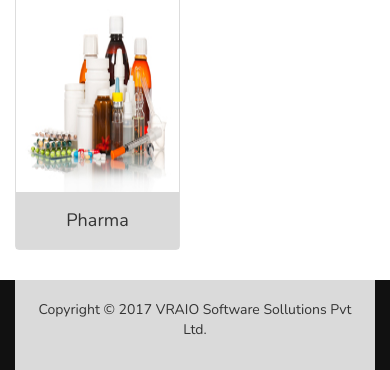
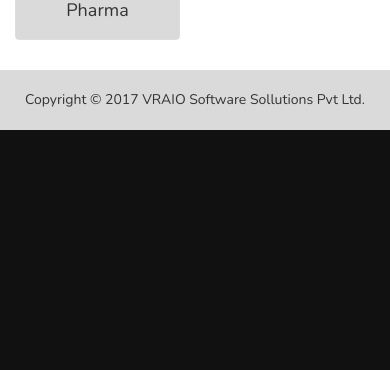
Before and after one commit to Bhavyashree-P-B/new-project, an Angular app: page / in a window 390 px wide. Shown: the part 999-1369 px from the top of the page. After the commit the page ends 1129 px from the top, so only its background shows below. Built offline with nearby package versions, Linux system fonts and the light colour scheme; what angular2-google-maps would draw is missing.

Commit message:
footer alignment, dashboard blocks improvement in responsiveness

```diff
--- a/src/app/app.component.html
+++ b/src/app/app.component.html
@@ -39,11 +39,9 @@
                 <router-outlet></router-outlet>
             </div>
         </div>
-        <div class="footer">
-            <div class="row">
-                <div class="col-md-12">
-                    <p class="text-center">Copyright © 2017 VRAIO Software Sollutions Pvt Ltd.</p>
-                </div>
+        <div class="row">
+            <div class="col-md-12 footer">
+                <p class="text-center">Copyright © 2017 VRAIO Software Sollutions Pvt Ltd.</p>
             </div>
         </div>
     </div>
--- a/src/app/component/dashboard/dashboard.component.css
+++ b/src/app/component/dashboard/dashboard.component.css
@@ -61,6 +61,10 @@ a.category-list {
     bottom: -200px;
 }
 
+.category-list>.thumbnail>img.img-resposive {
+    height: 200px;
+}
+
 @media (min-width: 1200px) {
     .header-bg>.search {
         width: 70%;
@@ -78,12 +82,18 @@ a.category-list {
         width: 100%;
         padding-top: 70px
     }
+    .category-list>.thumbnail>img.img-resposive {
+        height: 160px;
+    }
 }
 
 @media (max-width: 767px) {
     .header-bg>.search {
         width: 100%;
         padding-top: 70px
+    }
+    .category-list>.thumbnail>img.img-resposive {
+        height: 130px;
     }
 }
 
--- a/src/app/component/dashboard/dashboard.component.html
+++ b/src/app/component/dashboard/dashboard.component.html
@@ -1,3 +1,38 @@
+<!--<div id="carousel-example-generic" class="carousel slide" data-ride="carousel">
+    <ol class="carousel-indicators">
+        <li data-target="#carousel-example-generic" data-slide-to="0" class="active"></li>
+        <li data-target="#carousel-example-generic" data-slide-to="1"></li>
+        <li data-target="#carousel-example-generic" data-slide-to="2"></li>
+    </ol>
+    <div class="carousel-inner" role="listbox">
+        <div class="item active">
+            <img src="../../assets/images/slide/bran.jpg" alt="...">
+            <div class="carousel-caption">
+                ...
+            </div>
+        </div>
+        <div class="item">
+            <img src="../../assets/images/slide/bran.jpg" alt="...">
+            <div class="carousel-caption">
+                ...
+            </div>
+        </div>
+        <div class="item">
+            <img src="../../assets/images/slide/bran.jpg" alt="...">
+            <div class="carousel-caption">
+                ...
+            </div>
+        </div>
+    </div>
+    <a class="left carousel-control" href="#carousel-example-generic" role="button" data-slide="prev">
+        <span class="glyphicon glyphicon-chevron-left" aria-hidden="true"></span>
+        <span class="sr-only">Previous</span>
+    </a>
+    <a class="right carousel-control" href="#carousel-example-generic" role="button" data-slide="next">
+        <span class="glyphicon glyphicon-chevron-right" aria-hidden="true"></span>
+        <span class="sr-only">Next</span>
+    </a>
+</div>-->
 <section class="header-bg" [ngStyle]="{ 'background-image': 'url(../../assets/images/slide/bran.jpg)'}">
     <div class="shader"></div>
     <div class="search">
@@ -24,7 +59,7 @@
             <div class="col-lg-3 col-md-3 col-sm-6 col-xs-6" *ngFor="let card of cardData">
                 <a routerLink="{{card.routeLink}}" class="category-list">
                     <div class="thumbnail">
-                        <img src="{{card.imageUrl}}" alt="" class="img-resposive" style="height: 200px;">
+                        <img src="{{card.imageUrl}}" alt="" class="img-resposive">
                         <div class="caption">
                             <h4 class="text-capitalize">{{card.cardName}}</h4>
                         </div>
--- a/src/assets/css/list-item.css
+++ b/src/assets/css/list-item.css
@@ -35,7 +35,11 @@
 
 .footer {
     background-color: #DADADA;
-    padding: 20px;
+    padding: 20px 15px;
+}
+
+.footer p {
+    margin-bottom: 0px;
 }
 
 .caption {
```
